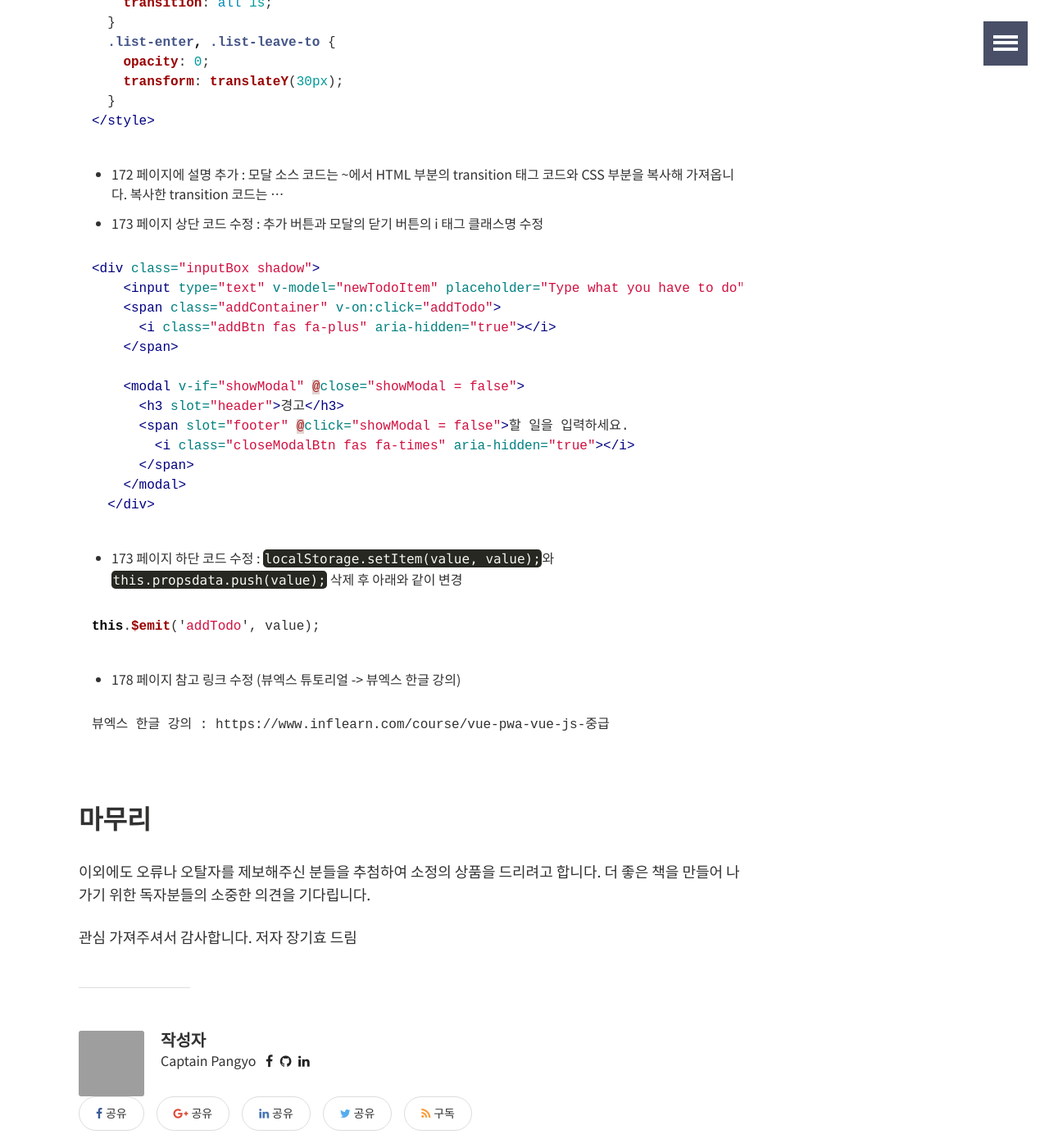
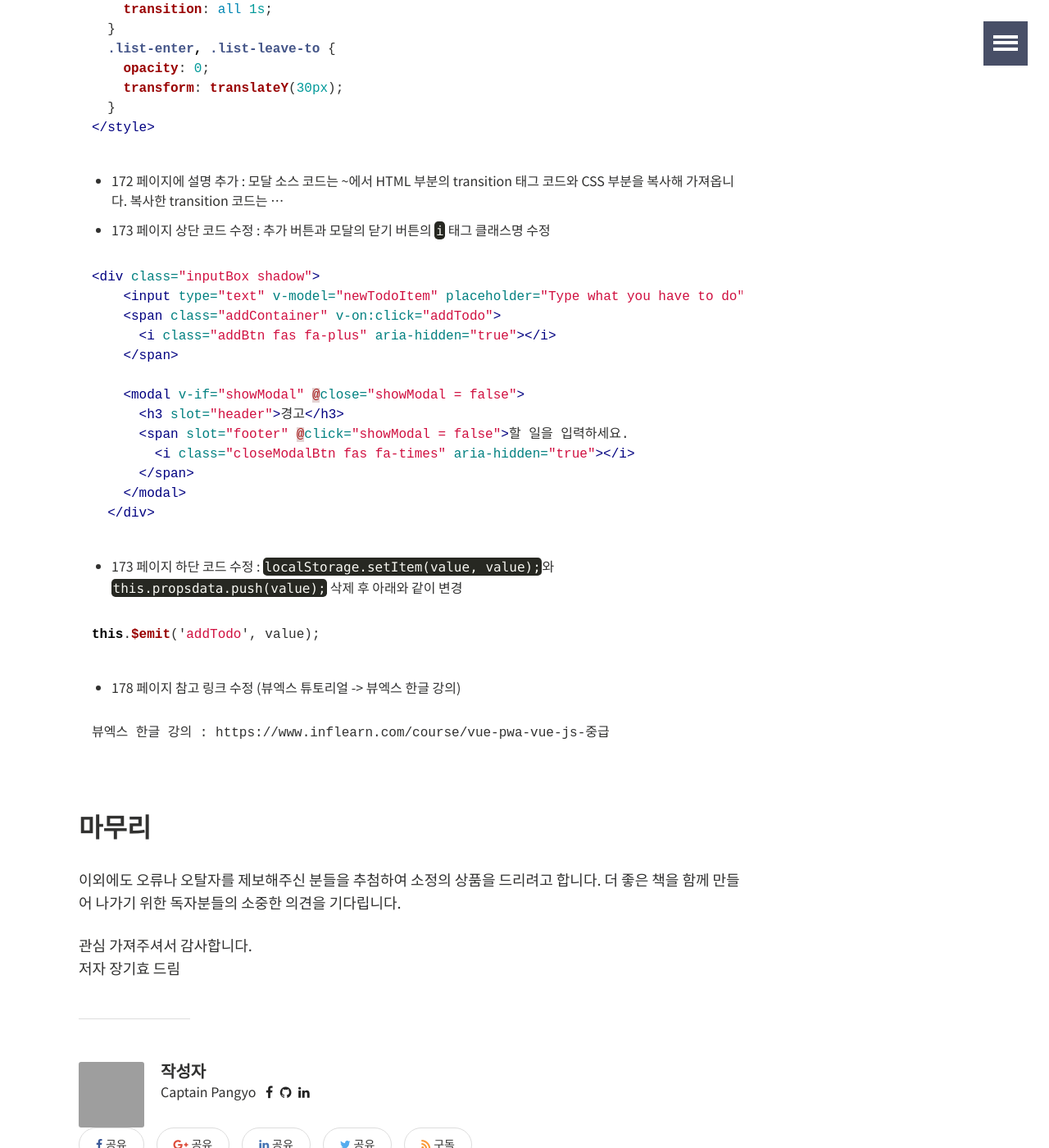
Before and after one commit to joshua1988/joshua1988.github.io, a Jekyll site: the page built from _posts/web-development/vuejs/2018-04-29-doit-vuejs-book-edit.md, in a window 1280 px wide and 1400 px high, scrolled down 3366 px. Shown: the whole window at 82% size. Built offline with Jekyll 4.4.1, drawn with Linux system fonts in a browser that asks for light colours; comment, search, counter and statistics services are not loaded; some of the changed text lies outside the part shown.

Commit message:
Added the code highlighting in paragraphs to make it easier to read

````diff
--- a/_posts/web-development/vuejs/2018-04-29-doit-vuejs-book-edit.md
+++ b/_posts/web-development/vuejs/2018-04-29-doit-vuejs-book-edit.md
@@ -113,7 +113,7 @@
 }
 ```
 
-- 153 페이지 상단 코드 : 체크 버튼과 삭제 버튼의 i 태그 클래스 명 수정
+- 153 페이지 상단 코드 : 체크 버튼과 삭제 버튼의 `i` 태그 클래스 명 수정
 
 ```html
 <li v-for="todoItem in todoItems" class="shadow">
@@ -125,7 +125,7 @@
 </li>
 ```
 
-- 153 페이지 하단 코드 : style 태그에 scoped 속성 추가
+- 153 페이지 하단 코드 : style 태그에 `scoped` 속성 추가
 
 ```html
 <style scoped>
@@ -133,7 +133,7 @@
 </style>
 ```
 
-- 155 페이지 코드 : i 태그의 클래스 명(아이콘 클래스) 수정
+- 155 페이지 코드 : `i` 태그의 클래스 명(아이콘 클래스) 수정
 
 ```html
 <li v-for="(todoItem, index) in todoItems" class="shadow">
@@ -151,7 +151,7 @@
 <TodoInput v-on:addTodo="addTodo"></TodoInput>
 ```
 
-- 165 페이지 : i 태그의 클래스 명(아이콘 클래스) 수정
+- 165 페이지 : `i` 태그의 클래스 명(아이콘 클래스) 수정
 
 ```html
 <li v-for="(todoItem, index) in propsdata" class="shadow">
@@ -178,7 +178,7 @@
 ```
 
 - 172 페이지에 설명 추가 : 모달 소스 코드는 ~에서 HTML 부분의 transition 태그 코드와 CSS 부분을 복사해 가져옵니다. 복사한 transition 코드는 ...
-- 173 페이지 상단 코드 수정 : 추가 버튼과 모달의 닫기 버튼의 i 태그 클래스명 수정
+- 173 페이지 상단 코드 수정 : 추가 버튼과 모달의 닫기 버튼의 `i` 태그 클래스명 수정
 
 ```html
 <div class="inputBox shadow">
@@ -210,7 +210,7 @@
 
 ## 마무리
 이외에도 오류나 오탈자를 제보해주신 분들을 추첨하여 소정의 상품을 드리려고 합니다.
-더 좋은 책을 만들어 나가기 위한 독자분들의 소중한 의견을 기다립니다.
+더 좋은 책을 함께 만들어 나가기 위한 독자분들의 소중한 의견을 기다립니다.
 
-관심 가져주셔서 감사합니다.
+관심 가져주셔서 감사합니다. <br>
 저자 장기효 드림
````
